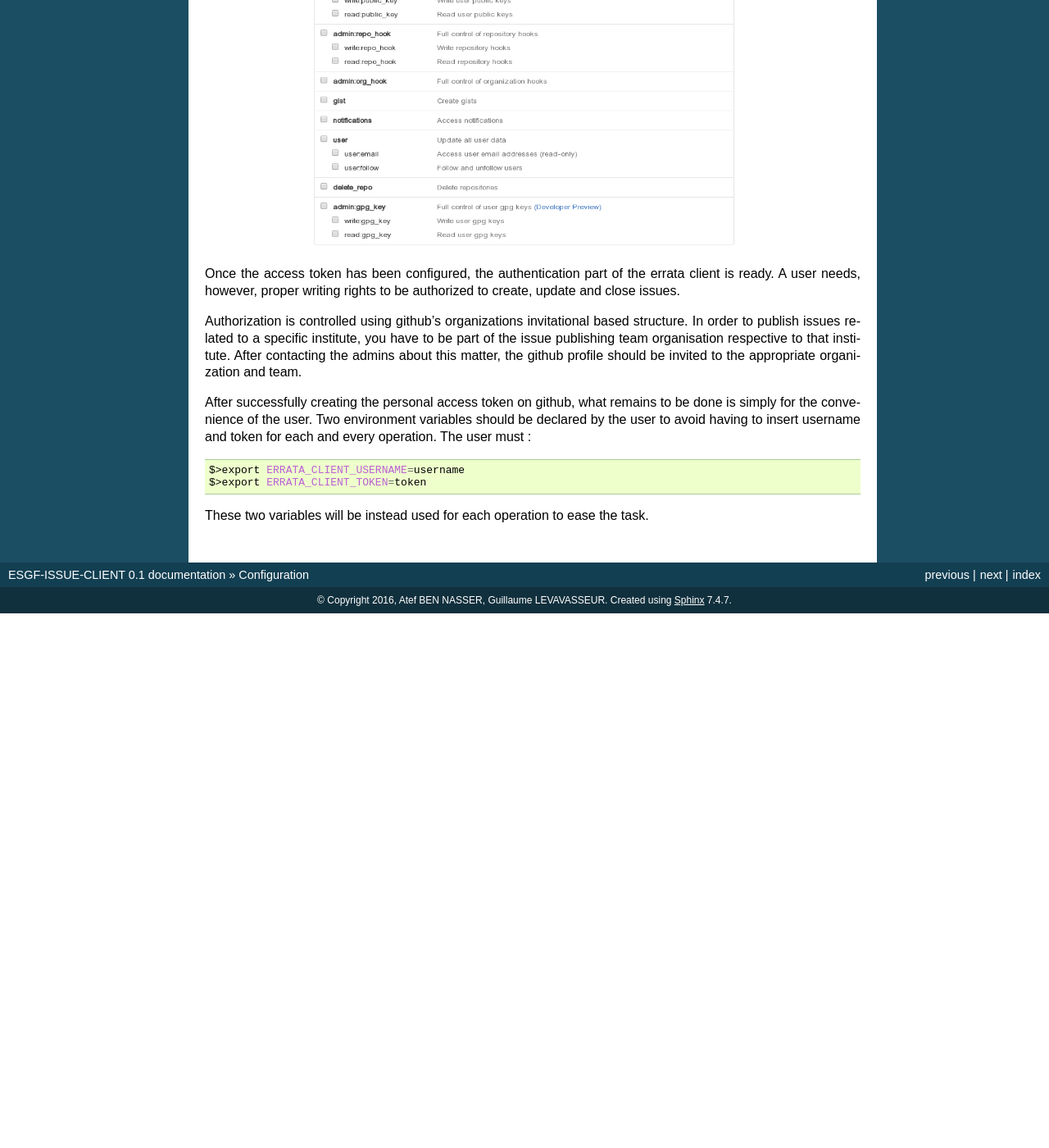
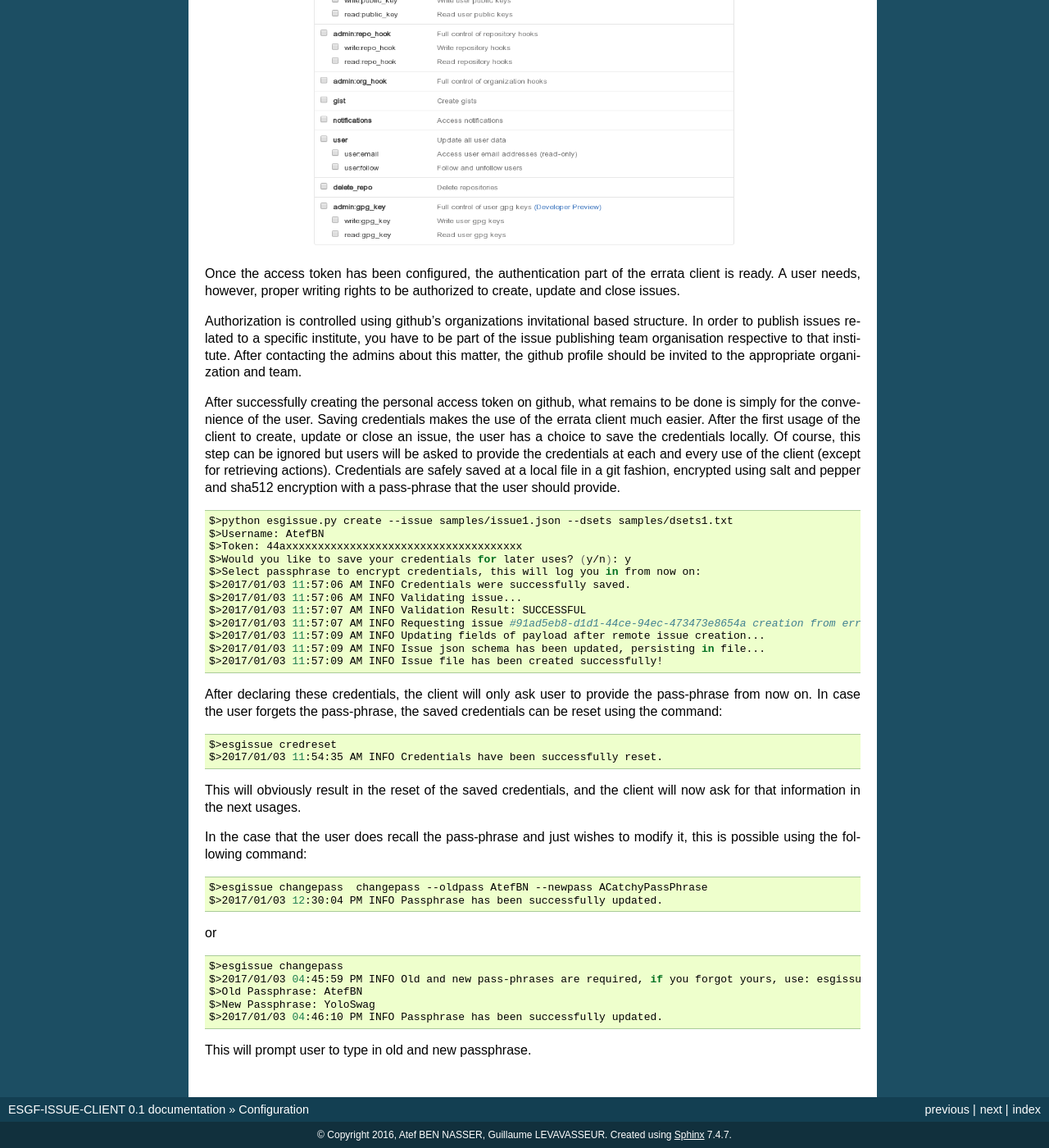
Before and after one commit to ES-DOC/esdoc-errata-client, a Sphinx documentation site: the page built from docs/configuration.rst, in a window 1280 px wide and 1400 px high, scrolled down 1044 px. Shown: the whole window at 82% size. Built offline with Sphinx 7.4.7, drawn with Linux system fonts in a browser that asks for light colours; before the commit the page ends 1792 px from its top, so only the background shows below that.

Commit message:
Machine specific salt added to encryption method of credentials, documentation updated to new credentials policy

```diff
--- a/docs/configuration.rst
+++ b/docs/configuration.rst
@@ -37,13 +37,56 @@ After contacting the admins about this matter, the github profile should be invi
 
 
 After successfully creating the personal access token on github, what remains to be done is simply for the convenience of the user.
-Two environment variables should be declared by the user to avoid having to insert username and token for each and every operation.
-The user must :
+Saving credentials makes the use of the errata client much easier. After the first usage of the client to create, update or close an issue,
+the user has a choice to save the credentials locally. Of course, this step can be ignored but users will be asked to provide the
+credentials at each and every use of the client (except for retrieving actions).
+Credentials are safely saved at a local file in a git fashion, encrypted using salt and pepper and sha512 encryption with a pass-phrase
+that the user should provide.
 
 .. code-block:: bash
 
-   $>export ERRATA_CLIENT_USERNAME=username
-   $>export ERRATA_CLIENT_TOKEN=token
+    $>python esgissue.py create --issue samples/issue1.json --dsets samples/dsets1.txt
+    $>Username: AtefBN
+    $>Token: 44axxxxxxxxxxxxxxxxxxxxxxxxxxxxxxxxxxxxx
+    $>Would you like to save your credentials for later uses? (y/n): y
+    $>Select passphrase to encrypt credentials, this will log you in from now on:
+    $>2017/01/03 11:57:06 AM INFO Credentials were successfully saved.
+    $>2017/01/03 11:57:06 AM INFO Validating issue...
+    $>2017/01/03 11:57:07 AM INFO Validation Result: SUCCESSFUL
+    $>2017/01/03 11:57:07 AM INFO Requesting issue #91ad5eb8-d1d1-44ce-94ec-473473e8654a creation from errata service...
+    $>2017/01/03 11:57:09 AM INFO Updating fields of payload after remote issue creation...
+    $>2017/01/03 11:57:09 AM INFO Issue json schema has been updated, persisting in file...
+    $>2017/01/03 11:57:09 AM INFO Issue file has been created successfully!
 
 
-These two variables will be instead used for each operation to ease the task.
+After declaring these credentials, the client will only ask user to provide the pass-phrase from now on. In case the user forgets the pass-phrase,
+the saved credentials can be reset using the command:
+
+
+.. code-block:: bash
+
+   $>esgissue credreset
+   $>2017/01/03 11:54:35 AM INFO Credentials have been successfully reset.
+
+
+This will obviously result in the reset of the saved credentials, and the client will now ask for that information in the next usages.
+
+In the case that the user does recall the pass-phrase and just wishes to modify it, this is possible using the following command:
+
+.. code-block:: bash
+
+   $>esgissue changepass  changepass --oldpass AtefBN --newpass ACatchyPassPhrase
+   $>2017/01/03 12:30:04 PM INFO Passphrase has been successfully updated.
+
+or
+
+.. code-block:: bash
+
+   $>esgissue changepass
+   $>2017/01/03 04:45:59 PM INFO Old and new pass-phrases are required, if you forgot yours, use: esgissue credreset
+   $>Old Passphrase: AtefBN
+   $>New Passphrase: YoloSwag
+   $>2017/01/03 04:46:10 PM INFO Passphrase has been successfully updated.
+
+
+This will prompt user to type in old and new passphrase.
```
Also changed, not shown: 1 other file.
